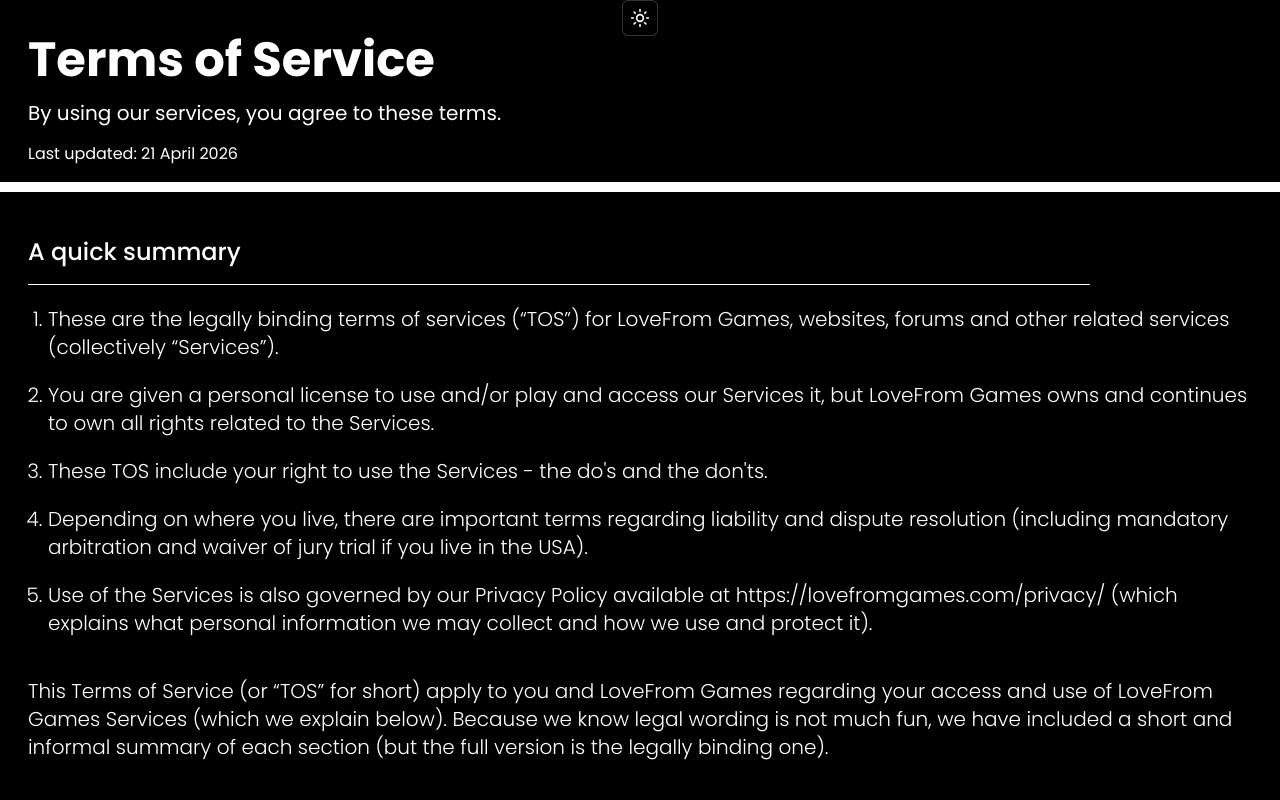
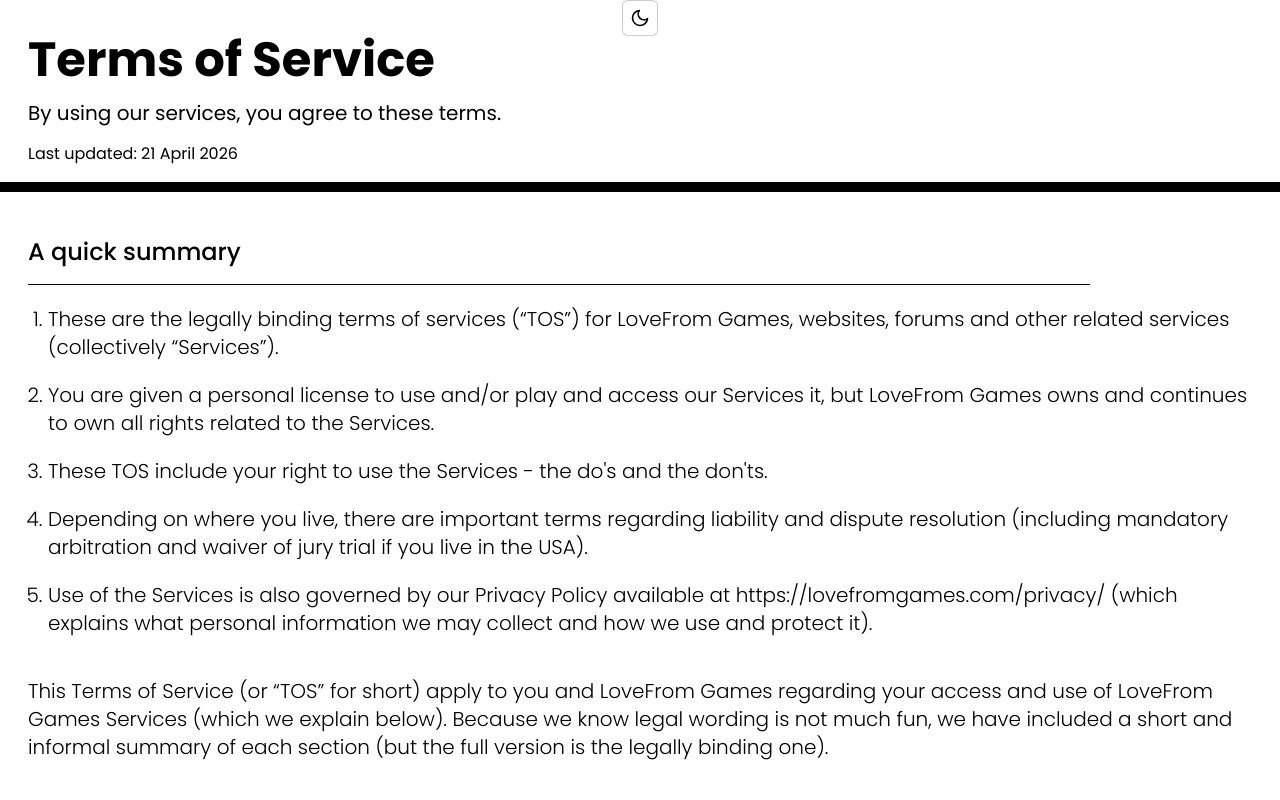
Before and after one commit to lomsadze123/lovefgame, a Next.js app: page /terms in a window 1280 px wide. Shown: the top 800 px of the page. Built offline with nearby package versions, Linux system fonts and the light colour scheme.

Commit message:
feat: update layout theme settings and fix App Store button styling

```diff
--- a/app/layout.tsx
+++ b/app/layout.tsx
@@ -30,8 +30,9 @@
       <body className="min-h-full flex flex-col items-center justify-between font-sans">
         <ThemeProvider
           attribute="class"
-          defaultTheme="dark"
-          enableSystem={false}
+          defaultTheme="system"
+          enableSystem
+          disableTransitionOnChange
         >
           <Header />
           {children}
--- a/components/footer/app-store-Buttons.tsx
+++ b/components/footer/app-store-Buttons.tsx
@@ -10,7 +10,7 @@
 export function AppStoreButtons(props: AppStoreButtonsProps) {
   const { logo, text, title } = props;
   return (
-    <div className="flex items-center gap-2 bg-white lg:text-[#000000] rounded-lg px-2 py-1.5 border">
+    <div className="flex items-center gap-2 bg-white text-[#000000] rounded-lg px-2 py-1.5 border">
       <Image
         className={clsx(title === "App Store" ? "w-[1.365rem]" : "w-[1.65rem]")}
         src={logo}
```
